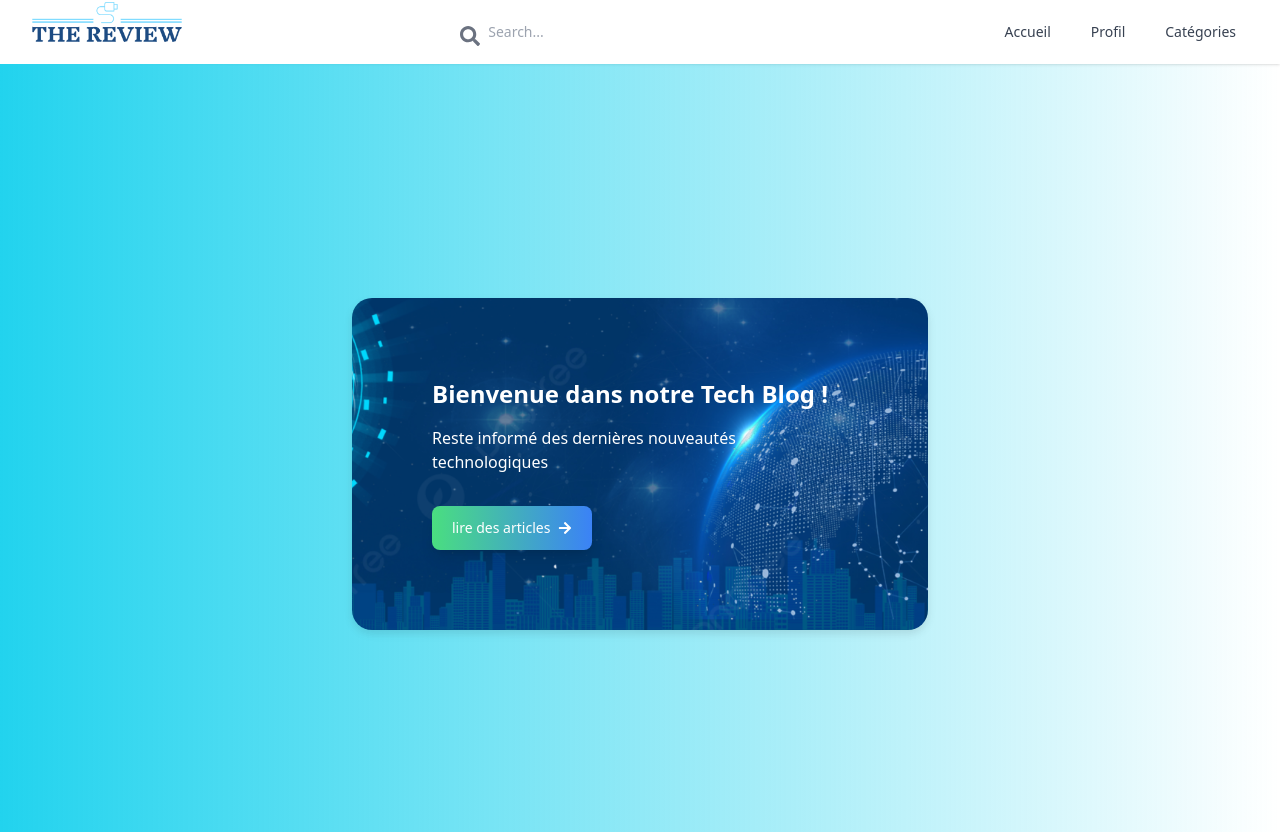
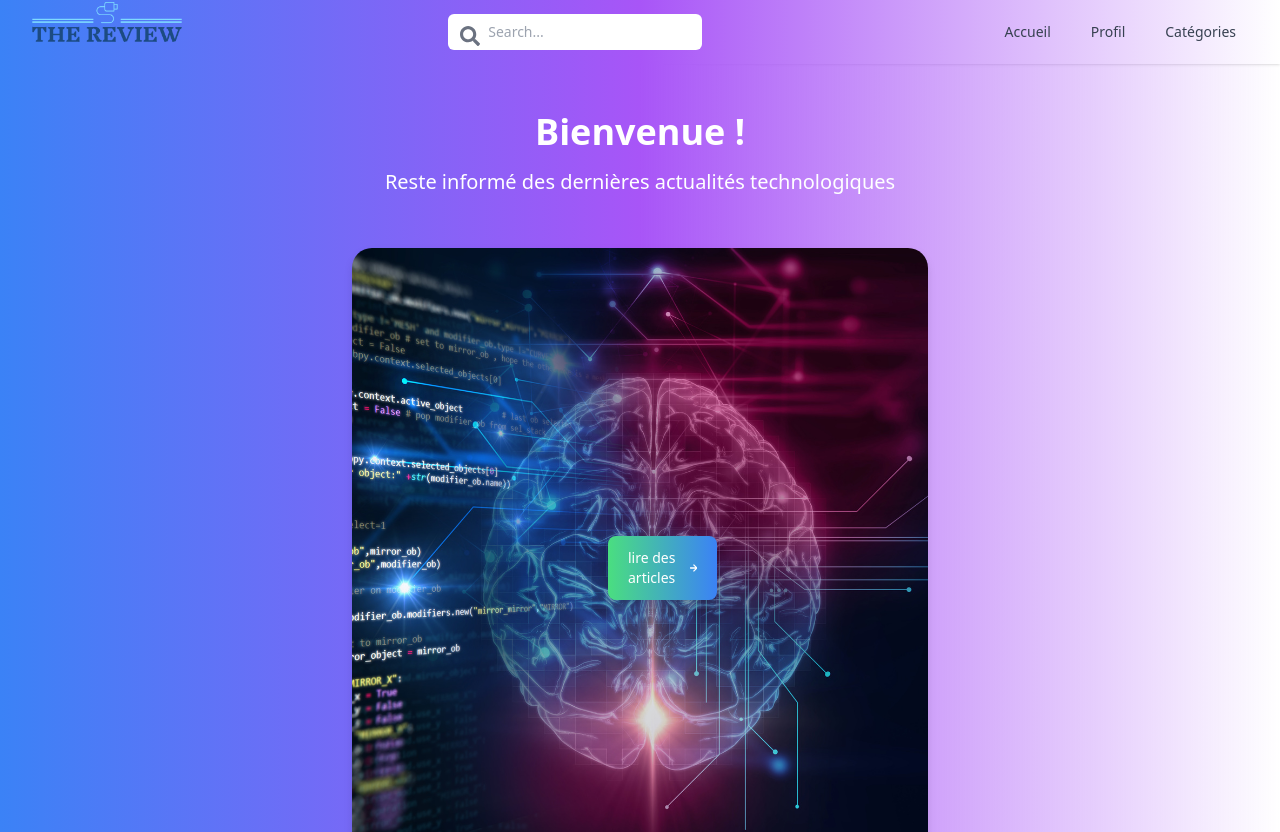
Before and after one commit to Marvindje/The-review-perso, a React (Vite) app in the folder frontend/: page / in a window 1280 px wide. Shown: the top 832 px of the page. Built offline with nearby package versions, Linux system fonts and the light colour scheme.

Commit message:
heor logiciel

```diff
--- a/frontend/src/components/NavBar.jsx
+++ b/frontend/src/components/NavBar.jsx
@@ -1,3 +1,4 @@
+// Navbar.jsx
 import React, { useState } from "react";
 import { Link } from "react-router-dom";
 import { motion } from "framer-motion";
@@ -8,7 +9,7 @@ function Navbar() {
   const [isOpen, setIsOpen] = useState(false);
 
   return (
-    <nav className="bg-white shadow">
+    <nav className="bg-gradient-to-r from-blue-500 via-purple-500 to-transparent shadow ">
       <div className="max-w-7xl mx-auto px-2 sm:px-6 lg:px-8">
         <div className="flex items-center justify-between h-16">
           <div className="flex items-center align-center">
--- a/frontend/src/pages/Homepage.jsx
+++ b/frontend/src/pages/Homepage.jsx
@@ -1,6 +1,7 @@
+// HomePage.jsx
 import React from "react";
 import { motion } from "framer-motion";
-import image from "../assets/heroes.png";
+import image from "../assets/IA-intelligence-artificielle.jpeg";
 import { FaArrowRight } from "react-icons/fa";
 
 function HomePage() {
@@ -11,6 +12,8 @@ function HomePage() {
     backgroundPosition: "center",
     borderRadius: "20px",
     boxShadow: "0 4px 8px rgba(0, 0, 0, 0.1)",
+    width: "100%",
+    padding: "16rem",
   };
 
   const cardVariants = {
@@ -20,13 +23,41 @@ function HomePage() {
     },
   };
 
+  const textVariants = {
+    hidden: { opacity: 0 },
+    visible: { opacity: 1, transition: { duration: 1 } },
+  };
+
+  const welcomeVariants = {
+    hidden: { scale: 0 },
+    visible: { scale: 1, transition: { duration: 0.5 } },
+  };
+
   return (
     <motion.div
-      className="min-h-screen bg-gradient-to-r from-cyan-400 to-light-blue-500 py-6 flex flex-col justify-center sm:py-12"
+      className="min-h-screen bg-gradient-to-r from-blue-500 via-purple-500 to-transparent py-6 flex flex-col justify-center sm:py-12"
       initial={{ x: "-100vw" }}
       animate={{ x: 0 }}
       transition={{ duration: 1 }}
     >
+      <div className="text-center mb-10">
+        <motion.h1
+          className="text-4xl font-semibold text-white glow-text"
+          variants={welcomeVariants}
+          initial="hidden"
+          animate="visible"
+        >
+          Bienvenue !
+        </motion.h1>
+        <motion.p
+          className="mt-4 text-xl text-white glow-text"
+          variants={textVariants}
+          initial="hidden"
+          animate="visible"
+        >
+          Reste informé des dernières actualités technologiques
+        </motion.p>
+      </div>
       <motion.div
         className="relative py-3 sm:max-w-xl sm:mx-auto"
         initial={{ scale: 0 }}
@@ -39,16 +70,10 @@ function HomePage() {
           variants={cardVariants}
           whileHover="hover"
           initial={{ rotate: 0 }}
-          animate={{ rotate: 0 }} // Corrected line
+          animate={{ rotate: 0 }}
           transition={{ duration: 0.3 }}
         >
           <div className="mx-auto">
-            <h1 className="text-2xl font-semibold text-white">
-              Bienvenue dans notre Tech Blog !
-            </h1>
-            <p className="mt-4 text-white">
-              Reste informé des dernières nouveautés technologiques
-            </p>
             <motion.div
               className="mt-8 flex items-center"
               whileHover={{ scale: 1.1 }}
--- a/frontend/src/pages/Logiciels.jsx
+++ b/frontend/src/pages/Logiciels.jsx
@@ -1,7 +1,7 @@
 // Logiciels.jsx
 import React from 'react';
 import ArticleSection from '../components/ArticleSection';
-import softwareImage from '../assets/logicielsyhaah.jpeg';
+import softwareImage from '../assets/logiciels-gestion.jpeg';
 
 const Logiciels = () => {
   return <ArticleSection title="Bienvenue dans la section Logiciels" image={softwareImage} />;
```
Also changed, not shown: frontend/src/assets/IA-intelligence-artificielle.jpeg (added), frontend/src/assets/aipd1.jpeg (added).
